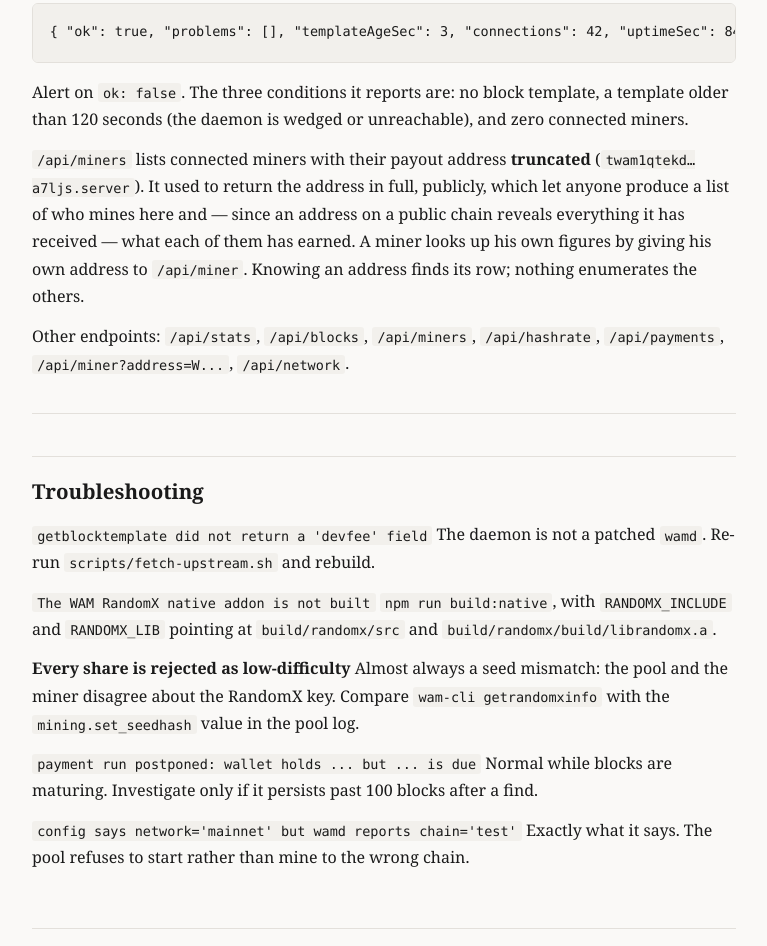
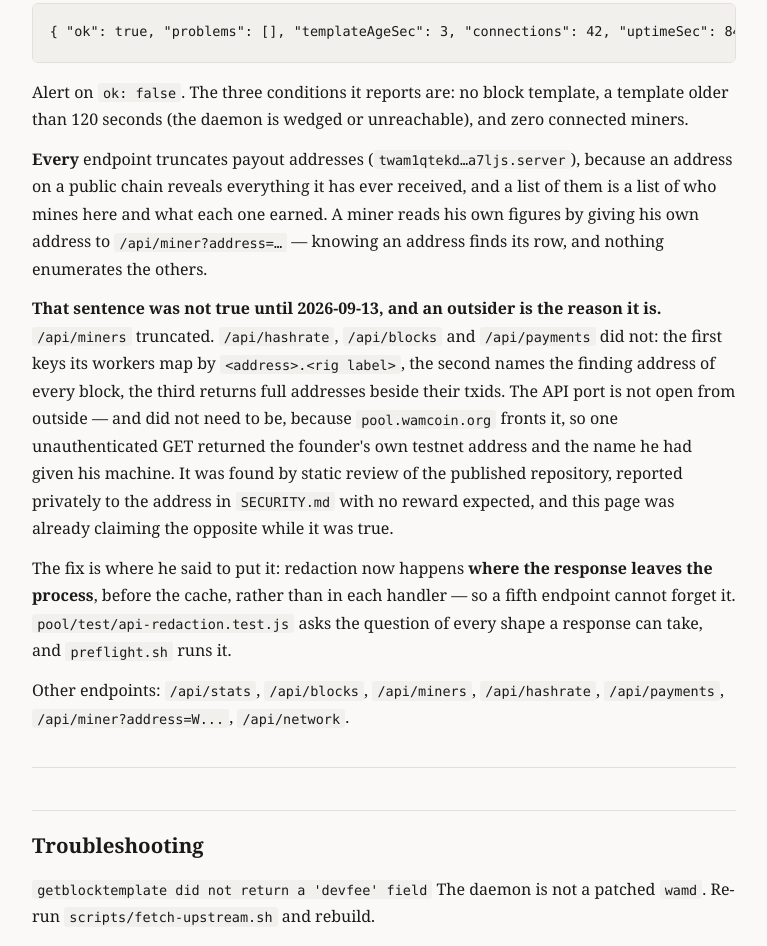
Before and after one commit to wam-coin-official/wam-coin, a plain HTML site: page pool/index.html in a window 1280 px wide. Shown: the part 6569-7515 px from the top of the page, without its empty margins (256-1023 px from the left). Drawn offline with Linux system fonts and the light colour scheme.

Commit message:
pool: the redaction test, and the page that claimed it already worked
Seven tests over every shape a response can take -- a map keyed by
identity, a string field, an array of blocks, an already-redacted value,
a bare address with no label, and the numbers beside all of them, which a
walker that rewrites keys is one typo away from eating. preflight.sh loops
over pool/test/*.test.js, so it runs them without being told.

The first version of that file pulled the two functions out of api.js with
eval(), which under 'use strict' defines nothing: six tests reported
"redactIdentities is not defined". Honest, and one half-working eval away
from a silent pass. api.js exports them now and the test requires the
module, so it can only pass against the code that actually ships.

And docs/POOL_OPERATOR.md -- which the site publishes -- said payout
addresses were truncated and that "nothing enumerates the others". True of
/api/miners, false of three siblings, and published. It now says what is
true, says it was not true until today, and says an outsider is the reason
it is: found by static review of the published repository, reported
privately to the address in SECURITY.md, no reward expected, nothing live
touched.

Checked while there: the explorer has no worker or finder field at all, so
the same class does not exist there. What the chain itself shows -- a
coinbase output naming a payout address -- is public by construction and
redaction cannot and should not touch it. What the pool API was adding was
the registry: address to live hashrate to rig label, all of it enumerable
in one GET.

```diff
--- a/pool/index.html
+++ b/pool/index.html
@@ -166,7 +166,9 @@ expect a brief hashrate dip.</code></pre>
 <pre><code>curl -s localhost:8080/api/health | jq</code></pre>
 <pre><code>{ "ok": true, "problems": [], "templateAgeSec": 3, "connections": 42, "uptimeSec": 84210 }</code></pre>
 <p>Alert on <code>ok: false</code>. The three conditions it reports are: no block template, a template older than 120 seconds (the daemon is wedged or unreachable), and zero connected miners.</p>
-<p><code>/api/miners</code> lists connected miners with their payout address <strong>truncated</strong> (<code>twam1qtekd…a7ljs.server</code>). It used to return the address in full, publicly, which let anyone produce a list of who mines here and — since an address on a public chain reveals everything it has received — what each of them has earned. A miner looks up his own figures by giving his own address to <code>/api/miner</code>. Knowing an address finds its row; nothing enumerates the others.</p>
+<p><strong>Every</strong> endpoint truncates payout addresses (<code>twam1qtekd…a7ljs.server</code>), because an address on a public chain reveals everything it has ever received, and a list of them is a list of who mines here and what each one earned. A miner reads his own figures by giving his own address to <code>/api/miner?address=…</code> — knowing an address finds its row, and nothing enumerates the others.</p>
+<p><strong>That sentence was not true until 2026-09-13, and an outsider is the reason it is.</strong> <code>/api/miners</code> truncated. <code>/api/hashrate</code>, <code>/api/blocks</code> and <code>/api/payments</code> did not: the first keys its workers map by <code>&lt;address&gt;.&lt;rig label&gt;</code>, the second names the finding address of every block, the third returns full addresses beside their txids. The API port is not open from outside — and did not need to be, because <code>pool.wamcoin.org</code> fronts it, so one unauthenticated GET returned the founder's own testnet address and the name he had given his machine. It was found by static review of the published repository, reported privately to the address in <code>SECURITY.md</code> with no reward expected, and this page was already claiming the opposite while it was true.</p>
+<p>The fix is where he said to put it: redaction now happens <strong>where the response leaves the process</strong>, before the cache, rather than in each handler — so a fifth endpoint cannot forget it. <code>pool/test/api-redaction.test.js</code> asks the question of every shape a response can take, and <code>preflight.sh</code> runs it.</p>
 <p>Other endpoints: <code>/api/stats</code>, <code>/api/blocks</code>, <code>/api/miners</code>, <code>/api/hashrate</code>, <code>/api/payments</code>, <code>/api/miner?address=W...</code>, <code>/api/network</code>.</p>
 <hr>
 <h2 id="troubleshooting">Troubleshooting</h2>
```
